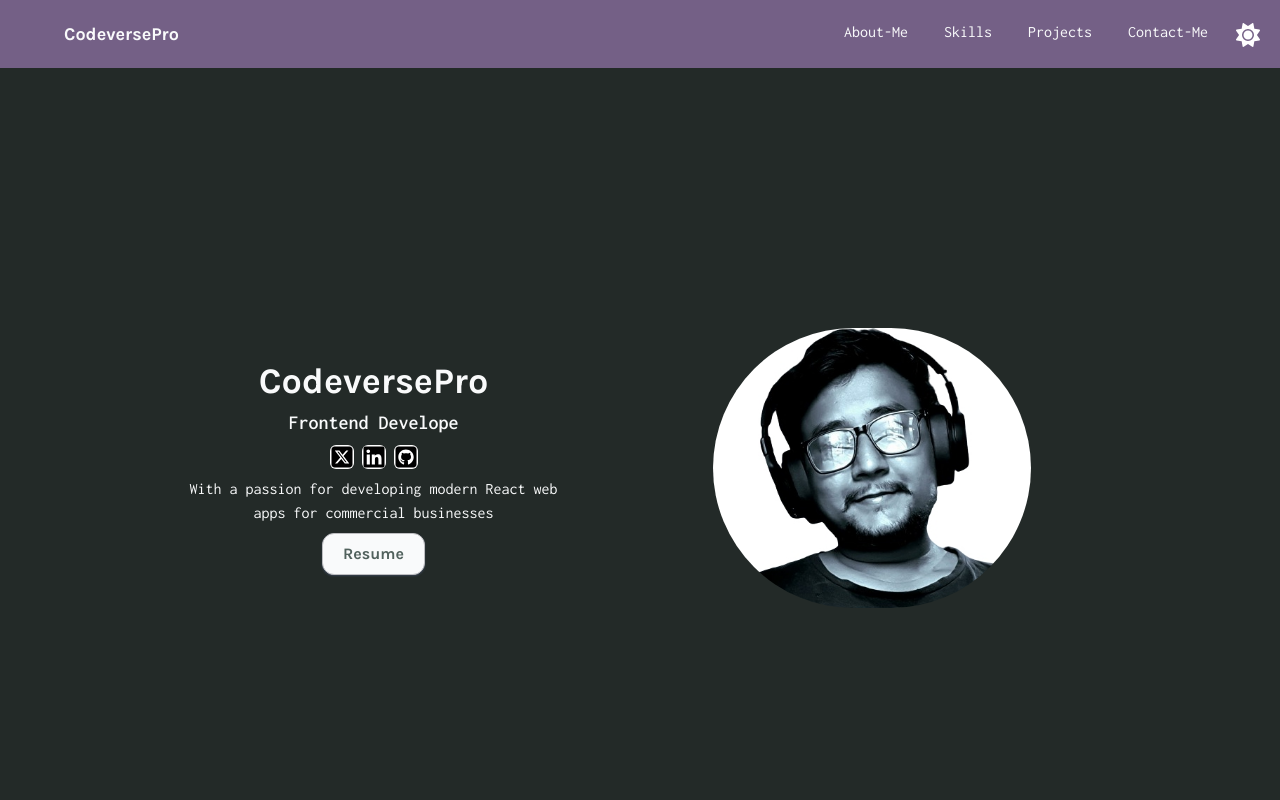
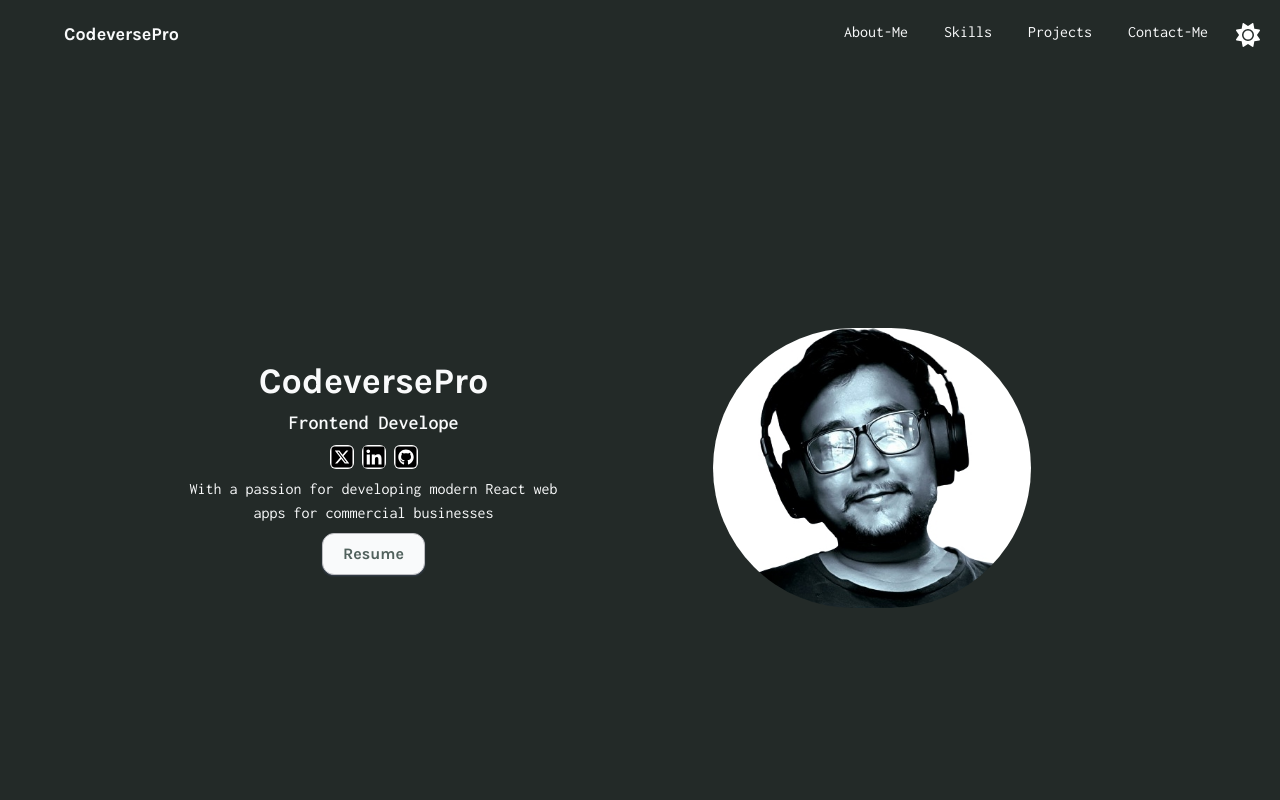
Before and after one commit to codeverseproo/portfolio, a React (Vite) app: page / in a window 1280 px wide. Shown: the top 800 px of the page. Built offline with nearby package versions, Linux system fonts and the light colour scheme.

Commit message:
removed the nav background color

```diff
--- a/src/components/Nav.tsx
+++ b/src/components/Nav.tsx
@@ -12,7 +12,7 @@ export default function Nav() {
     }
 
     return (
-        <nav className={` px-16 py-5 bg-pista-500 flex justify-between flex-wrap gap-5 max-md:flex-col max-md:items-center text-gray-50`}>
+        <nav className={` px-16 py-5  flex justify-between flex-wrap gap-5 max-md:flex-col max-md:items-center `}>
             <div>
                 <h1 className="font-karla font-bold text-lg"><a href="/">CodeversePro</a></h1>
             </div>
```
